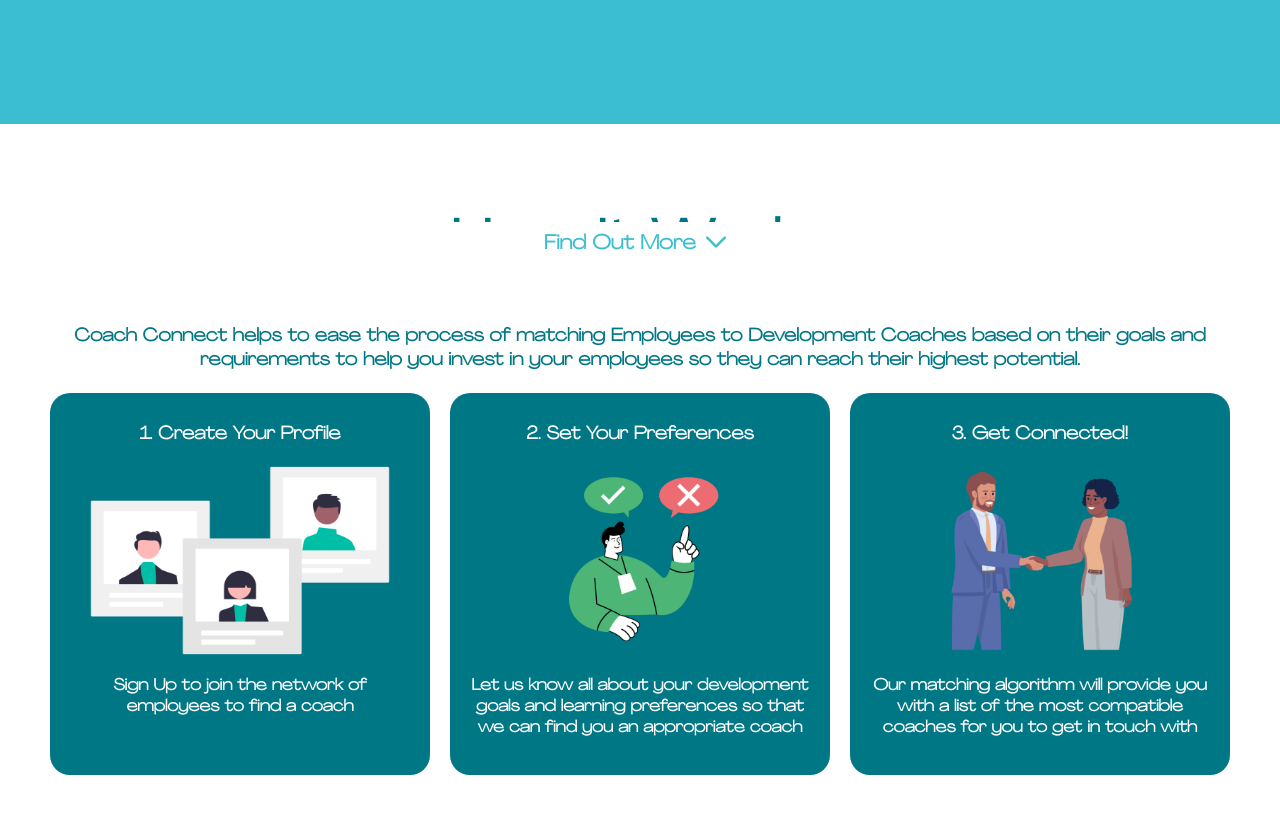
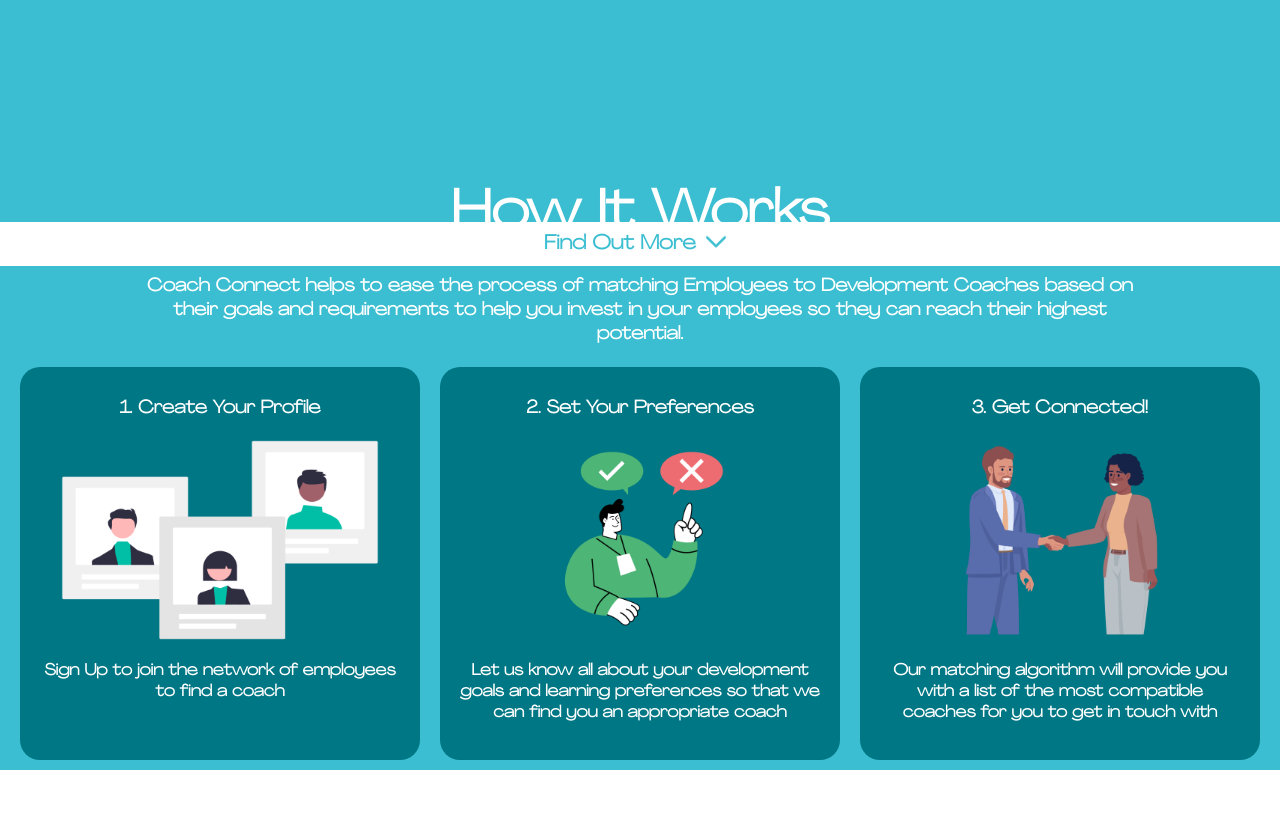
Before and after one commit to jxp100/coach-connect-test, a React (Create React App) app in the folder coach-connect-test/: page / in a window 1280 px wide. Shown: the part 534-1348 px from the top of the page. Built offline with nearby package versions, Linux system fonts and the light colour scheme.

Commit message:
feat: more formatting to about page

```diff
--- a/coach-connect-test/src/App.js
+++ b/coach-connect-test/src/App.js
@@ -1,18 +1,35 @@
+import React from 'react';
 import './App.css';
 import Footer from './components/views/footer';
 import Header from './components/views/header';
 import TopSection from './components/views/topSection';
 import ScrollToSection from './components/views/scrollToSection';
 import About from './components/views/about';
+import { useState } from 'react';
 
 function App() {
+  const [activeButton, setActiveButton] = useState('Find a Coach');
+
+  const handleFindCoachClick = () => {
+    setActiveButton('Find a Coach');
+  };
+
+  const handleIAmCoachClick = () => {
+    setActiveButton('I am a Coach');
+  };
+
+
+
   return (
     <div >
       <Header />
-      <TopSection />
-      <ScrollToSection text={'Find Out More'} targetPage={'about-section'} />
+      <TopSection id='top-section' activeButton={activeButton}
+        onFindCoachClick={handleFindCoachClick}
+        onIAmCoachClick={handleIAmCoachClick}  />
+      <ScrollToSection text={'Find Out More'} targetPage={"about-section"} />
+
       <div id='about-section'>
-        <About />
+        <About activeButton = {activeButton} />
       </div>
 
 
--- a/coach-connect-test/src/components/styles/About.css
+++ b/coach-connect-test/src/components/styles/About.css
@@ -3,9 +3,9 @@
     display: flex;
     justify-content: space-between;
     align-items: flex-start;
-    padding: 40px;
-    margin-bottom: 20px;
-    background-color: #fff;
+    margin-bottom: 50px;
+    padding: 10px;
+    background-color: #3BBED1;
 }
 
 p{
@@ -19,10 +19,10 @@
 h4 {
     font-family: 'agrandir wide light', sans-serif;
     font-size: 18px;
-    color: #007785;
+    color: #fff;
     font-weight: bold;
     text-align: center;
-    margin-bottom: 20px;
+    margin: -20px 120px 20px 120px;
 }
 
 .card-container {
@@ -60,7 +60,7 @@
     width: 100%;
     font-family: 'agrandir wide light', sans-serif;
     font-size: 54px;
-    color: #007785;
+    color: #fff;
 }
 
 h3 {
--- a/coach-connect-test/src/components/styles/ScrollToSection.css
+++ b/coach-connect-test/src/components/styles/ScrollToSection.css
@@ -29,4 +29,25 @@
     height: 20px;
     padding: 10px;
     fill: #3BBED1;
+
+            transform: translateX(-50%);
+            /* Center the image horizontally */
+            animation: bounce 2s infinite;
+            /* Apply the 'bounce' animation */
+        }
+
+        /* Define the 'bounce' animation */
+        @keyframes bounce {
+
+            0%,
+            100% {
+                transform: translateY(0);
+                /* Initial and final position (no vertical movement) */
+            }
+
+            50% {
+                transform: translateY(-2px);
+                /* Bounce up */
+
+        }
 }
--- a/coach-connect-test/src/components/styles/Top.css
+++ b/coach-connect-test/src/components/styles/Top.css
@@ -59,11 +59,19 @@
     color: #007785;
 }
 
+
 .i-am-coach-button:hover {
     background-color: #007785;
     color: #fff;
 }
 
+.find-coach-button:focus{
+        border: 2px solid #fff;
+}
+.i-am-coach-button:focus {
+    border: 2px solid #007785;
+}
+
 .image img {
         height: 400px;
 }
--- a/coach-connect-test/src/components/views/about.js
+++ b/coach-connect-test/src/components/views/about.js
@@ -2,37 +2,56 @@
 import '../styles/About.css';
 import createProfile from '../images/create-profile.png';
 import preferences from '../images/preferences.png';
-import handshake from '../images/handshake.png'
+import handshake from '../images/handshake.png';
 
-
-
-const About = () => {
+const About = ({ activeButton }) => {
     return (
-        <div className="about-container">
-
+        <div className="about-container" id="about-section">
             <div>
                 <h2>How It Works</h2>
-
                 <h4>Coach Connect helps to ease the process of matching Employees to Development Coaches based on their goals and requirements to help you invest in your employees so they can reach their highest potential.</h4>
 
                 <div className="card-container">
+                    {activeButton === 'Find a Coach' && (
+                        <>
                             <div className="card">
                                 <p>1. Create Your Profile</p>
-                            <img src={createProfile} alt="Image 1" />
-                            <h3>Sign Up to join the network of employees to find a coach </h3>
-
-
+                                <img src={createProfile} alt="create-profile" />
+                                <h3>Sign Up to join the network of employees to find a coach</h3>
                             </div>
                             <div className="card">
                                 <p>2. Set Your Preferences</p>
-                            <img src={preferences} alt="Image 2" />
+                                <img src={preferences} alt="preferences" />
                                 <h3>Let us know all about your development goals and learning preferences so that we can find you an appropriate coach</h3>
                             </div>
                             <div className="card">
                                 <p>3. Get Connected!</p>
-                            <img src={handshake} alt="Image 3" />
+                                <img src={handshake} alt="get-connected" />
                                 <h3>Our matching algorithm will provide you with a list of the most compatible coaches for you to get in touch with</h3>
                             </div>
+                        </>
+                    )}
+
+                    {activeButton === 'I am a Coach' && (
+                        <>
+                            {/* Add your "I am a Coach" content here */}
+                            <div className="card">
+                                <p>1. Create Your Profile</p>
+                                <img src={createProfile} alt="create-profile" />
+                                <h3>Sign Up to join the network of coaches looking to coach an employee </h3>
+                            </div>
+                            <div className="card">
+                                <p>2. Set your Preferences</p>
+                                <img src={preferences} alt="preferences" />
+                                <h3>Let us know all about your development specialities, qualifications and preferences so that we can find you an appropriate employee to coach</h3>
+                            </div>
+                            <div className="card">
+                                <p>3. Get Connected!</p>
+                                <img src={handshake} alt="get-connected" />
+                                <h3>Our matching algorithm will provide you with a list of the most compatible employees for you to get in touch with</h3>
+                            </div>
+                        </>
+                    )}
                 </div>
             </div>
         </div>
--- a/coach-connect-test/src/components/views/header.js
+++ b/coach-connect-test/src/components/views/header.js
@@ -1,7 +1,8 @@
 import React from 'react';
 import logo from '../images/CCLogo.png'
 import '../styles/Header.css';
-import '../styles/font.css'
+import '../styles/font.css';
+import { Link } from 'react-scroll';
 
 const Header = () => {
     return (
@@ -10,7 +11,15 @@
                 <img src={logo} alt="Coach Connect Logo" />
             </div>
             <div className="nav-links">
-                <a href="/about">About</a>
+                <Link
+                    to="about-section" // This should match the id of your About section
+                    spy={true}
+                    smooth={true}
+                    offset={100} // Adjust the offset as needed
+                    duration={500} // Duration of the scroll animation
+                >
+                    About
+                </Link>
                 <a href="/about">FAQs</a>
                 <a href="/signup">Sign Up</a>
                 <a href="/login">Login</a>
--- a/coach-connect-test/src/components/views/scrollToSection.js
+++ b/coach-connect-test/src/components/views/scrollToSection.js
@@ -14,7 +14,7 @@
     const scrollToPage = () => {
         const element = document.getElementById(targetPage);
         if (element) {
-            element.scrollIntoView({ behavior: 'smooth' });
+            element.scrollIntoView({ behavior: 'smooth', inline: 'nearest', offsetTop: 50 });
         }
     };
 
--- a/coach-connect-test/src/components/views/topSection.js
+++ b/coach-connect-test/src/components/views/topSection.js
@@ -1,16 +1,33 @@
 import React from 'react';
 import top from '../images/TopImage.png'
 import '../styles/Top.css';
+import { useState } from 'react';
+import About from './about';
 
 
-const TopSection = () => {
+const TopSection = ({ activeButton, onFindCoachClick, onIAmCoachClick }) => {
+
     return (
         <div className="top-section">
             <div className="text">
                 <h1>Connecting Employees to Development Coaches</h1>
                 <div className="buttons">
-                    <button className="find-coach-button" >Find a Coach</button>
-                    <button className="i-am-coach-button">I am a Coach</button>
+                    <button
+                        onClick={() => {
+                            onFindCoachClick();
+                        }}
+                        className={`find-coach-button ${activeButton === 'Find a Coach' ? 'active' : ''}`}
+                    >
+                        Find a Coach
+                    </button>
+                    <button
+                        onClick={() => {
+                            onIAmCoachClick();
+                        }}
+                        className={`i-am-coach-button ${activeButton === 'I am a Coach' ? 'active' : ''}`}
+                    >
+                        I am a Coach
+                    </button>
                 </div>
             </div>
             <div className="image">
@@ -18,8 +35,7 @@
             </div>
             <div className="top-section">
 
-                </div>
-
+            </div>
         </div>
     );
 };
```
Lines whose indentation alone changed are shown as unchanged.
